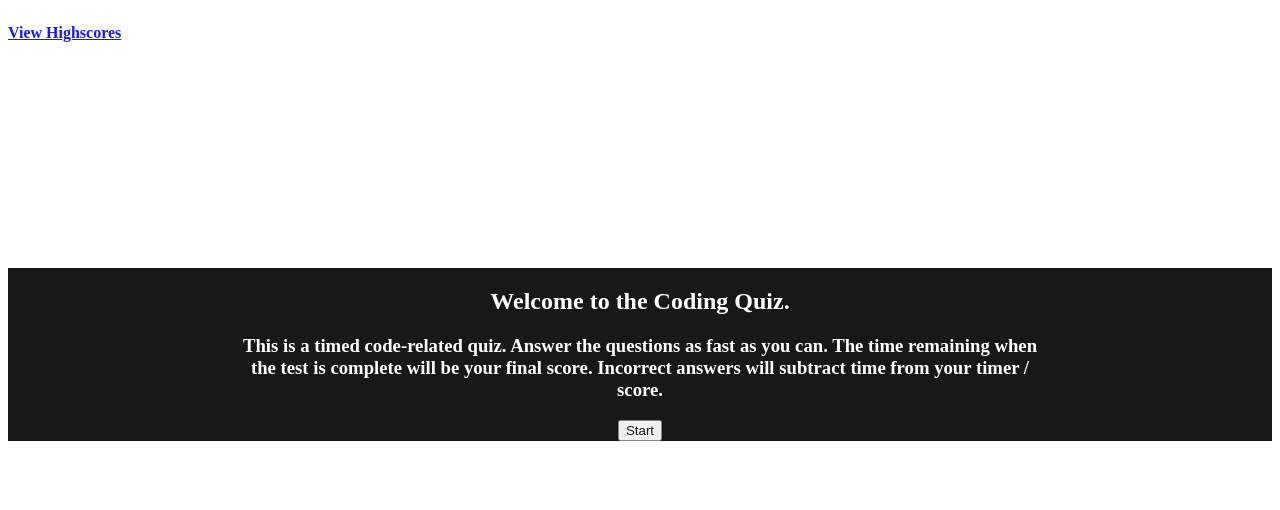
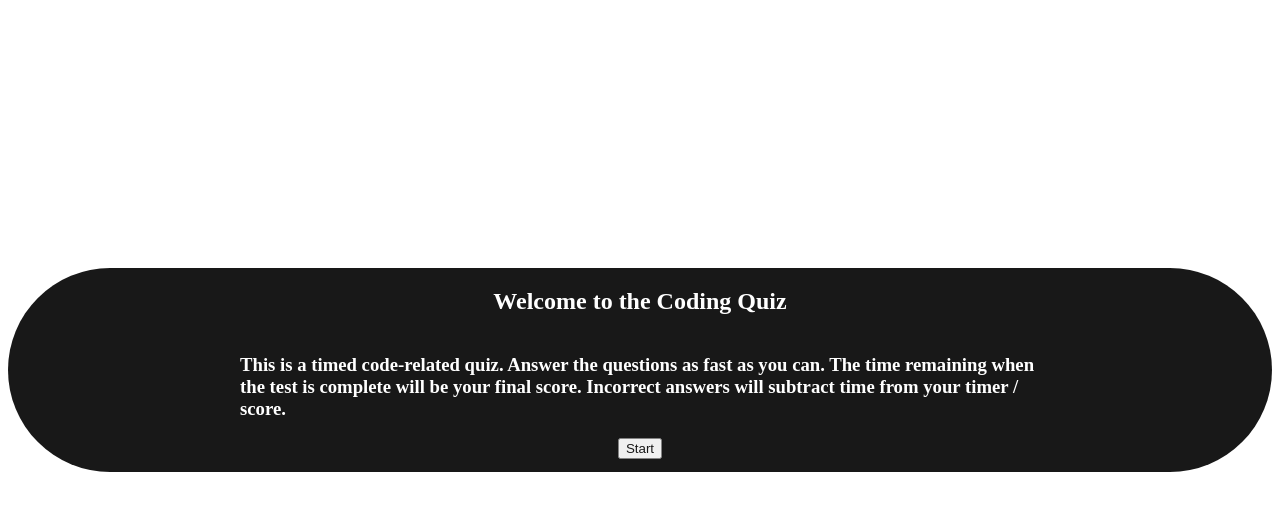
Before and after one commit to JacobStudstill/Coding-Quiz, a plain HTML site: page quiz.html in a window 1280 px wide. Drawn offline with Linux system fonts and the light colour scheme.

Commit message:
Added empty JS file for questions

```diff
--- a/javascript.js
+++ b/javascript.js
@@ -0,0 +1 @@
+var timerCount;
--- a/quiz.html
+++ b/quiz.html
@@ -22,17 +22,27 @@
         </div>
     </header>
     <main>
-        <section class = "welcome">
-            <div>
-                <h1>Welcome to the Coding Quiz.</h1>
+        <section class = "main">
+            <div class= "main welcome">
+                <h1>Welcome to the Coding Quiz</h1>
                 <h3>This is a timed code-related quiz. Answer the questions as fast as you can. The time remaining when the test is complete will be your final score.
                  Incorrect answers will subtract time from your timer / score.
                  </h3>
+                 <button>Start</button>
              </div>
-            <div class="button">
-                <button>Start</button>
+        </section>
+        <section id="questions" class="hide">
+            <h2 class="question-title"></h2>
+            <div id="choices" class="choices">
 
             </div>
+        </section>
+
+        <section id="endscreen" class="hide">
+            <h2>Quiz is complete</h2>
+            <p>Your final score is: <span id="final-score"></span></p>
+            <p>Enter Initials: <input type="text" id="initials"/><button id="submit">Submit</button></p>
+
         </section>
 
     </main>
--- a/styles.css
+++ b/styles.css
@@ -7,6 +7,11 @@ html{
 header{
     display: flex;
     justify-content: space-between;
+    color: white;
+}
+.highscore a:hover, :visited, :active, :link{
+    text-decoration: none;
+    color: white;
 }
 .timer {
     display:flex;
@@ -14,19 +19,33 @@ header{
     justify-content: flex-end;
     height: 240px;
     padding: 10px;
-    color: white;
     text-align: center;
   }
-.welcome {
+.main {
     color:white;
     display: flex;
     flex-direction: column;
-    justify-content: flex-start;
+    justify-content: center;
+    border-radius: 1000px;
+
+}
+.welcome {
+    background-color: black;
+    display: flex;
+    flex-wrap: wrap;
+    flex-direction: column;
+    justify-content: center;
     align-items: center;
-    text-align: center;
-    background-color: black;
-
+}
+.welcome button {
+    margin-bottom: 1%;
 }
 .welcome h3 {
     max-width:800px;
 }
+.start {
+    margin-bottom: 1%;
+}
+.hide {
+    display:none;
+}
```
Also changed, not shown: 04-web-apis-homework-demo.gif (added), questions.js (added).
